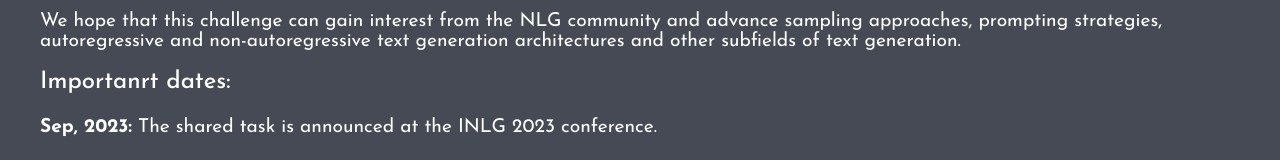
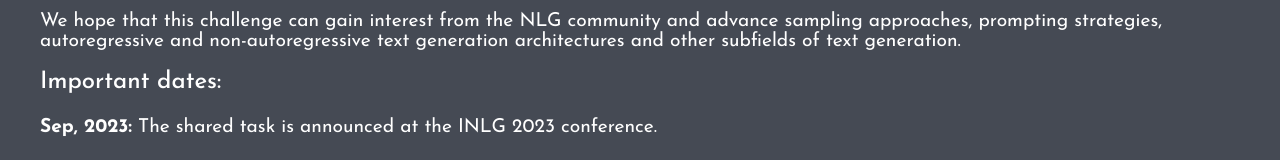
Before and after one commit to NazarovNikita1/LSGC, a Vue app: page / in a window 1280 px wide. Shown: the part 370-530 px from the top of the page. Built offline with nearby package versions, Linux system fonts and the light colour scheme; what vue-particles would draw is missing.

Commit message:
Update HomePage.vue

```diff
--- a/src/views/HomePage.vue
+++ b/src/views/HomePage.vue
@@ -35,7 +35,7 @@
       non-autoregressive text generation architectures and other subfields of
       text generation.
     </p>
-    <h2 style="margin-top: 2vh">Importanrt dates:</h2>
+    <h2 style="margin-top: 2vh">Important dates:</h2>
     <div
       style="gap: 2vh; display: flex; flex-direction: column; margin-top: 3vh"
     >
```
